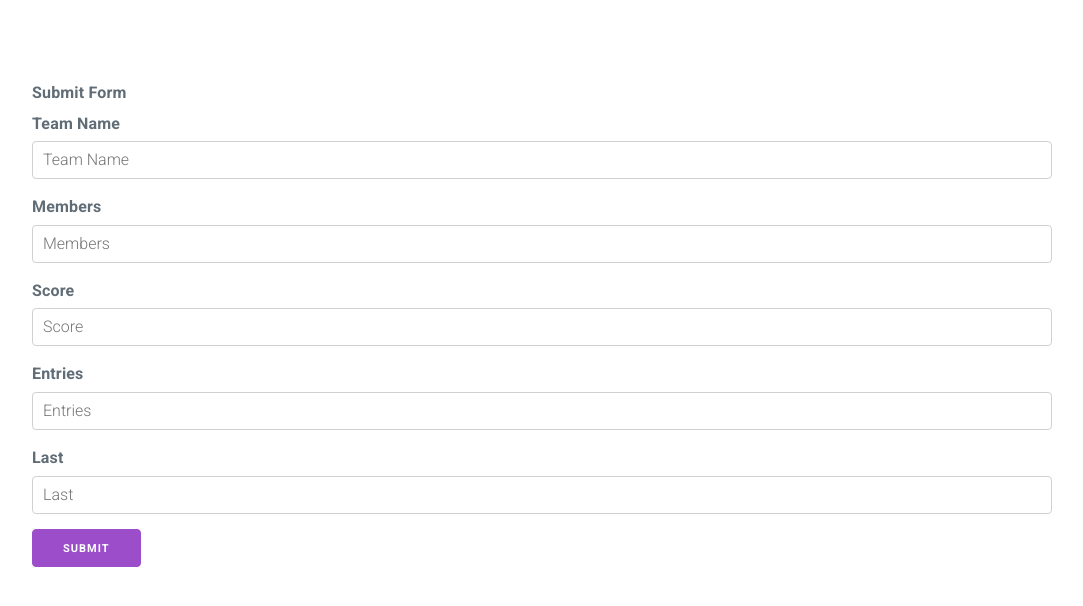
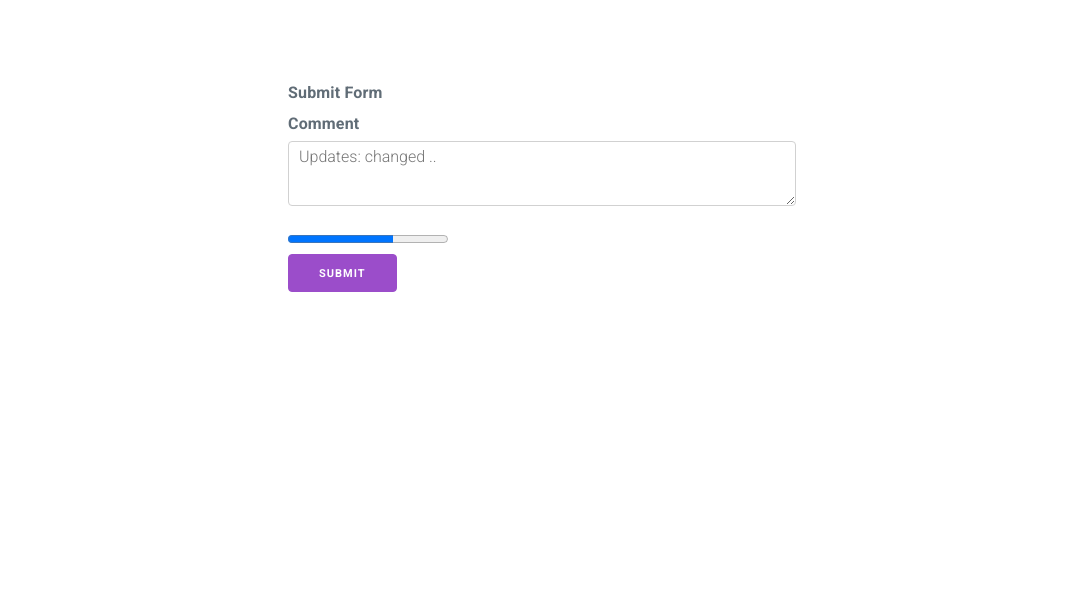
Before and after one commit to rosaboyle/wiselearnmvp, a React (Create React App) app: page /submit in a window 1280 px wide. Shown: the top 606 px of the page, without its empty margins (98-1181 px from the left). Built offline with nearby package versions, Linux system fonts and the light colour scheme.

Commit message:
Submit stuffs

```diff
--- a/src/submit.js
+++ b/src/submit.js
@@ -1,24 +1,27 @@
 import { UseMilligram } from "./millilib"
-export function SubmitForm(){
+export function SubmitForm() {
 
 
     return (
-        <div style={{ width: "80%", margin: "auto", padding: "80px 0px 0px 0px" }}>
+        <div style={{ width: "40%", margin: "auto", padding: "80px 0px 0px 0px" }}>
             <UseMilligram />
+
             <form>
                 <fieldset>
+
+
                     <legend>Submit Form</legend>
-                    <label for="team">Team Name</label>
-                    <input type="text" id="team" placeholder="Team Name" />
-                    <label for="members">Members</label>
-                    <input type="text" id="members" placeholder="Members" />
-                    <label for="score">Score</label>
-                    <input type="text" id="score" placeholder="Score" />
-                    <label for="entries">Entries</label>
-                    <input type="text" id="entries" placeholder="Entries" />
-                    <label for="last">Last</label>
-                    <input type="text" id="last" placeholder="Last" />
-                    <button class="button" type="submit">Submit</button>
+                    <label for="commentField">Comment</label>
+                    <textarea placeholder="Updates: changed .." id="commentField"></textarea>
+                    <progress className="progress" value="66" max="100">
+                        <div className="progress">
+                            <span className="progress-bar" width="25px">
+                                25%
+                            </span>
+                        </div>
+                    </progress>
+                    <br/>
+                    <button className="button" type="submit">Submit</button>
                 </fieldset>
             </form>
         </div>
```
Also changed, not shown: src/submit_example.js (added, +27 -0 lines).
